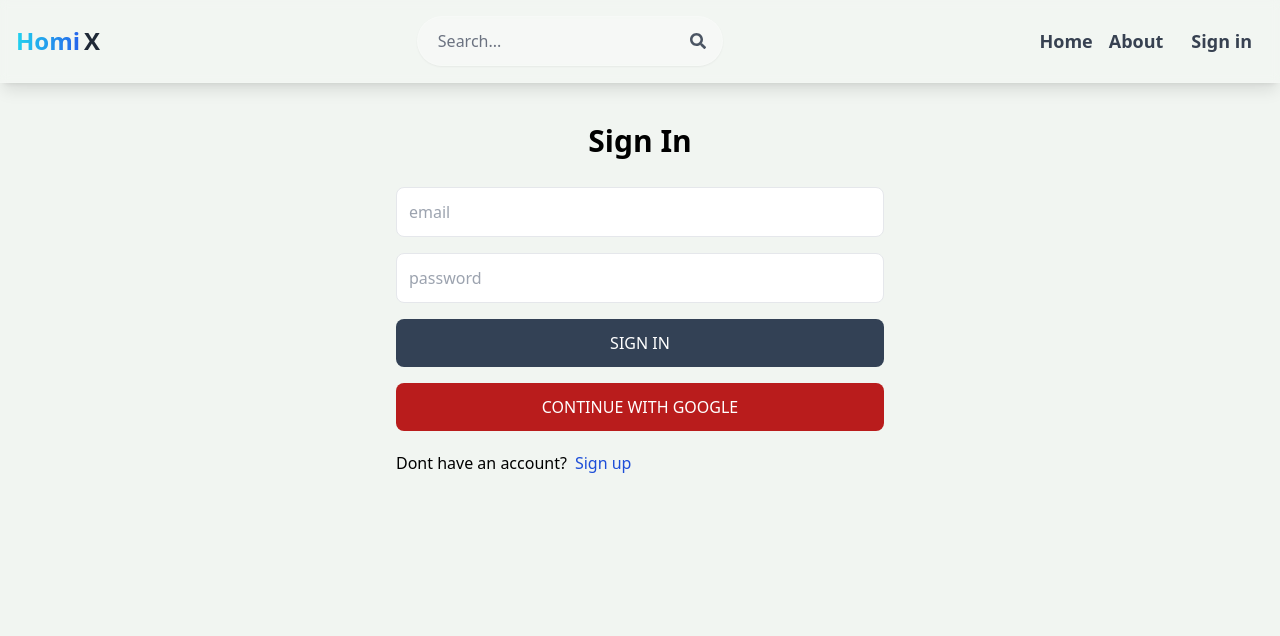
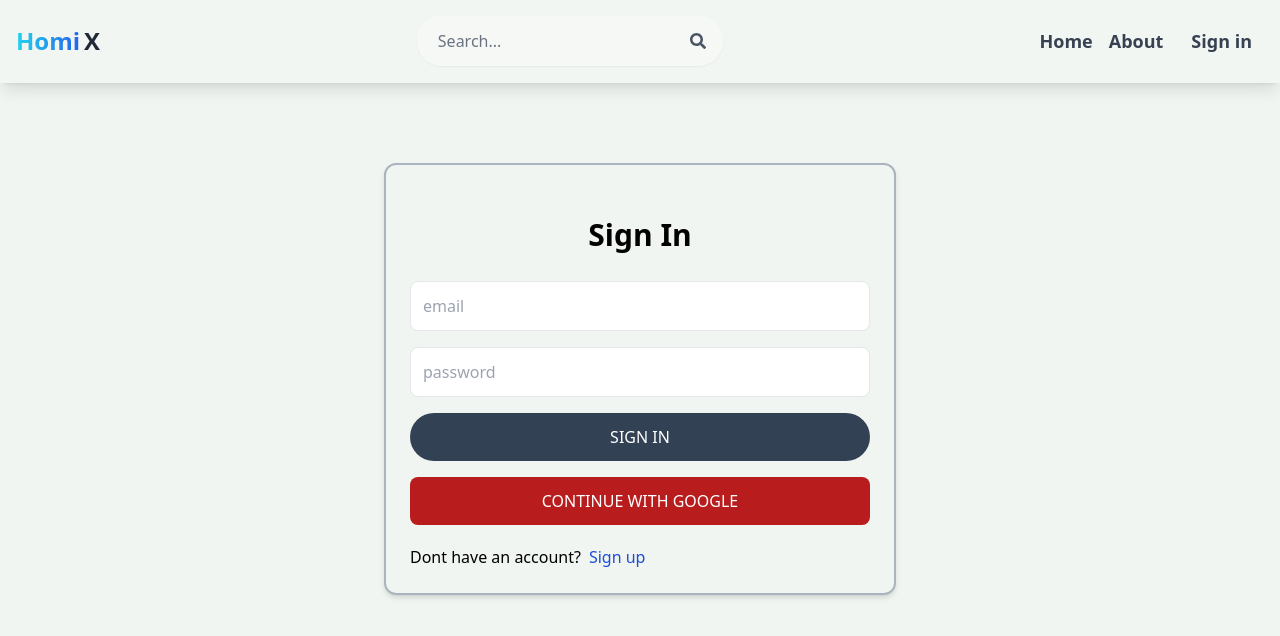
Before and after one commit to SwagatX-404/Real-Estate-Major-Project, a React (Vite) app in the folder client/: page /sign-in in a window 1280 px wide. Shown: the top 636 px of the page. Built offline with nearby package versions, Linux system fonts and the light colour scheme; no server answers.

Commit message:
Enhance SignIn component styling with padding, border, and shadow adjustments

```diff
--- a/client/src/pages/SignIn.jsx
+++ b/client/src/pages/SignIn.jsx
@@ -43,7 +43,7 @@ export default function SignIn() {
     }
   };
   return (
-    <div className='p-3 max-w-lg mx-auto'>
+    <div className='p-6 max-w-lg mx-auto border-2 border-slate-500/50 rounded-xl shadow-md mt-20'>
       <h1 className='text-3xl text-center font-semibold my-7'>Sign In</h1>
       <form onSubmit={handleSubmit} className='flex flex-col gap-4'>
         <input
@@ -63,7 +63,7 @@ export default function SignIn() {
 
         <button
           disabled={loading}
-          className='bg-slate-700 text-white p-3 rounded-lg uppercase hover:opacity-95 disabled:opacity-80'
+          className='bg-slate-700 text-white p-3 rounded-full uppercase hover:opacity-95 disabled:opacity-80'
         >
           {loading ? 'Loading...' : 'Sign In'}
         </button>
```
